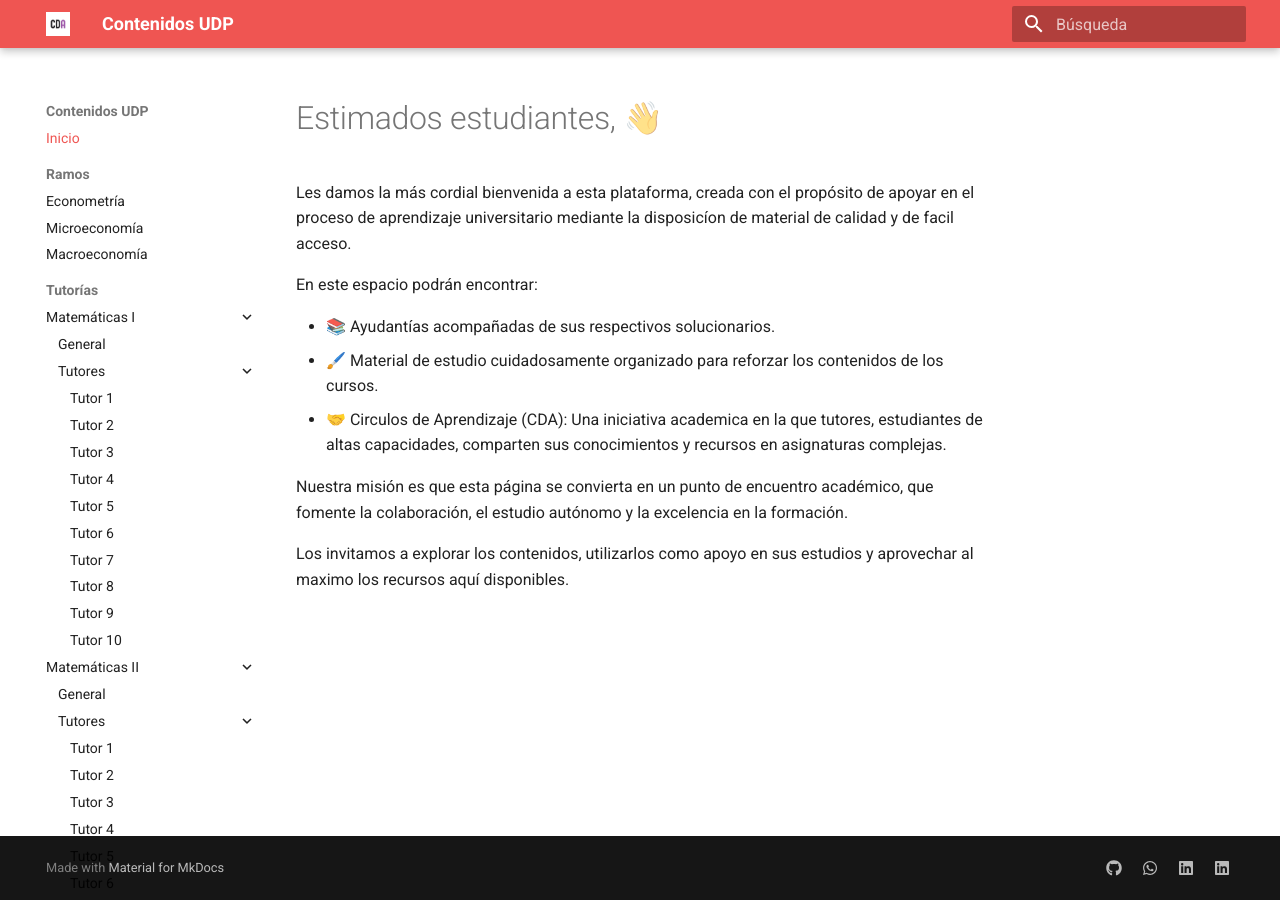
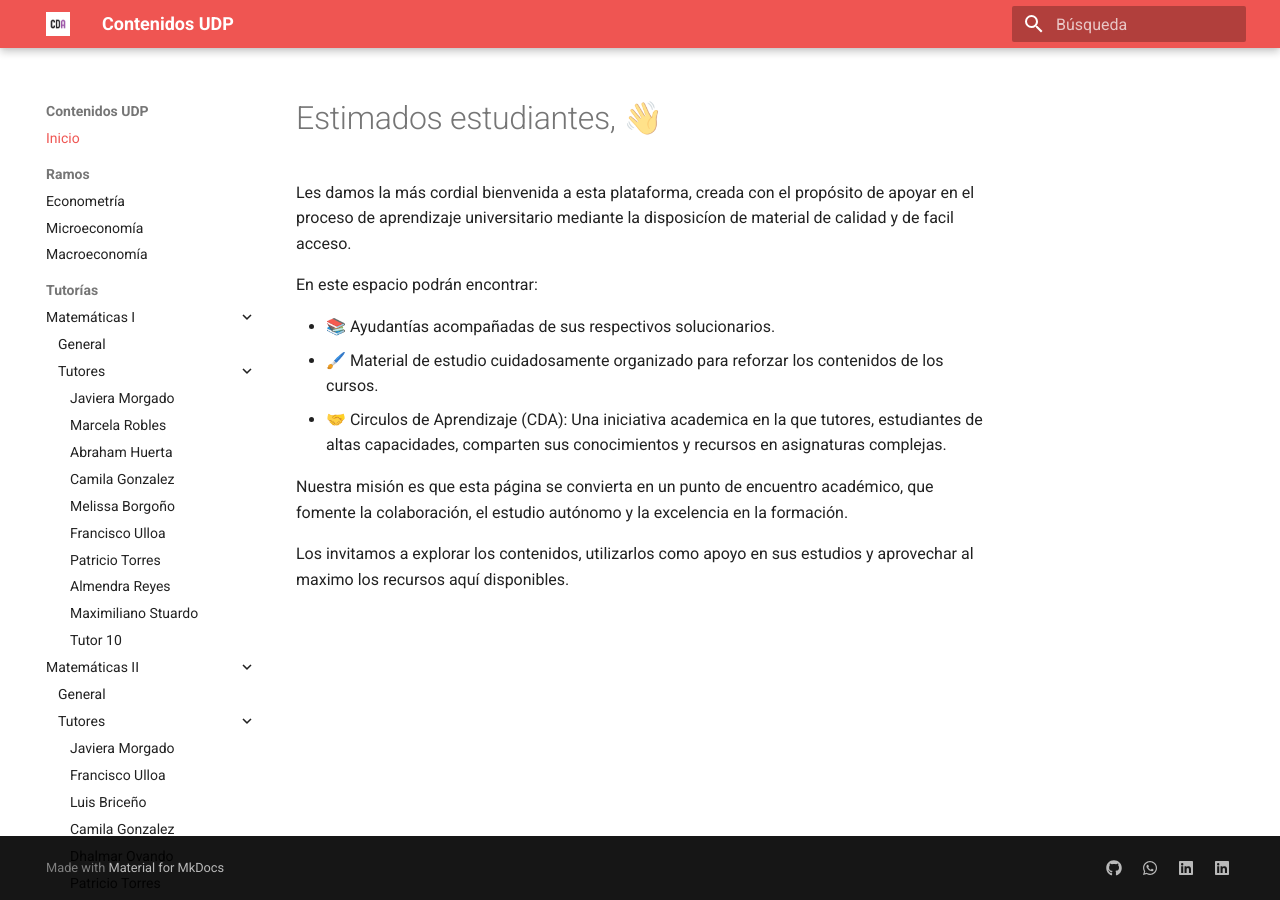
Before and after one commit to cda-fae/cda-fae, an MkDocs documentation site: the page built from docs/index.md, in a window 1280 px wide. Built offline with MkDocs 1.6.1 and Material for MkDocs 9.7.7, drawn with Linux system fonts in a browser that asks for light colours.

Commit message:
Cambios tutores mate1 y 2

```diff
--- a/mkdocs.yml
+++ b/mkdocs.yml
@@ -34,28 +34,28 @@ nav:
       - Matemáticas I:
           - General: tutorias/matematicas-1/index.md
           - Tutores:
-              - Tutor 1: tutorias/matematicas-1/tutores/tutor1.md
-              - Tutor 2: tutorias/matematicas-1/tutores/tutor2.md
-              - Tutor 3: tutorias/matematicas-1/tutores/tutor3.md
-              - Tutor 4: tutorias/matematicas-1/tutores/tutor4.md
-              - Tutor 5: tutorias/matematicas-1/tutores/tutor5.md
-              - Tutor 6: tutorias/matematicas-1/tutores/tutor6.md
-              - Tutor 7: tutorias/matematicas-1/tutores/tutor7.md
-              - Tutor 8: tutorias/matematicas-1/tutores/tutor8.md
-              - Tutor 9: tutorias/matematicas-1/tutores/tutor9.md
+              - Javiera Morgado: tutorias/matematicas-1/tutores/tutor1.md
+              - Marcela Robles: tutorias/matematicas-1/tutores/tutor2.md
+              - Abraham Huerta: tutorias/matematicas-1/tutores/tutor3.md
+              - Camila Gonzalez: tutorias/matematicas-1/tutores/tutor4.md
+              - Melissa Borgoño: tutorias/matematicas-1/tutores/tutor5.md
+              - Francisco Ulloa: tutorias/matematicas-1/tutores/tutor6.md
+              - Patricio Torres: tutorias/matematicas-1/tutores/tutor7.md
+              - Almendra Reyes: tutorias/matematicas-1/tutores/tutor8.md
+              - Maximiliano Stuardo: tutorias/matematicas-1/tutores/tutor9.md
               - Tutor 10: tutorias/matematicas-1/tutores/tutor10.md
       - Matemáticas II:
           - General: tutorias/matematicas-2/index.md
           - Tutores:
-              - Tutor 1: tutorias/matematicas-2/tutores/tutor1.md
-              - Tutor 2: tutorias/matematicas-2/tutores/tutor2.md
-              - Tutor 3: tutorias/matematicas-2/tutores/tutor3.md
-              - Tutor 4: tutorias/matematicas-2/tutores/tutor4.md
-              - Tutor 5: tutorias/matematicas-2/tutores/tutor5.md
-              - Tutor 6: tutorias/matematicas-2/tutores/tutor6.md
-              - Tutor 7: tutorias/matematicas-2/tutores/tutor7.md
-              - Tutor 8: tutorias/matematicas-2/tutores/tutor8.md
-              - Tutor 9: tutorias/matematicas-2/tutores/tutor9.md
+              - Javiera Morgado: tutorias/matematicas-2/tutores/tutor1.md
+              - Francisco Ulloa: tutorias/matematicas-2/tutores/tutor2.md
+              - Luis Briceño: tutorias/matematicas-2/tutores/tutor3.md
+              - Camila Gonzalez: tutorias/matematicas-2/tutores/tutor4.md
+              - Dhalmar Ovando: tutorias/matematicas-2/tutores/tutor5.md
+              - Patricio Torres: tutorias/matematicas-2/tutores/tutor6.md
+              - Melissa Borgoño: tutorias/matematicas-2/tutores/tutor7.md
+              - Daniel de la Fuente: tutorias/matematicas-2/tutores/tutor8.md
+              - Antonia Soto: tutorias/matematicas-2/tutores/tutor9.md
               - Tutor 10: tutorias/matematicas-2/tutores/tutor10.md
       - Matemáticas III:
           - General: tutorias/matematicas-3/index.md
```
